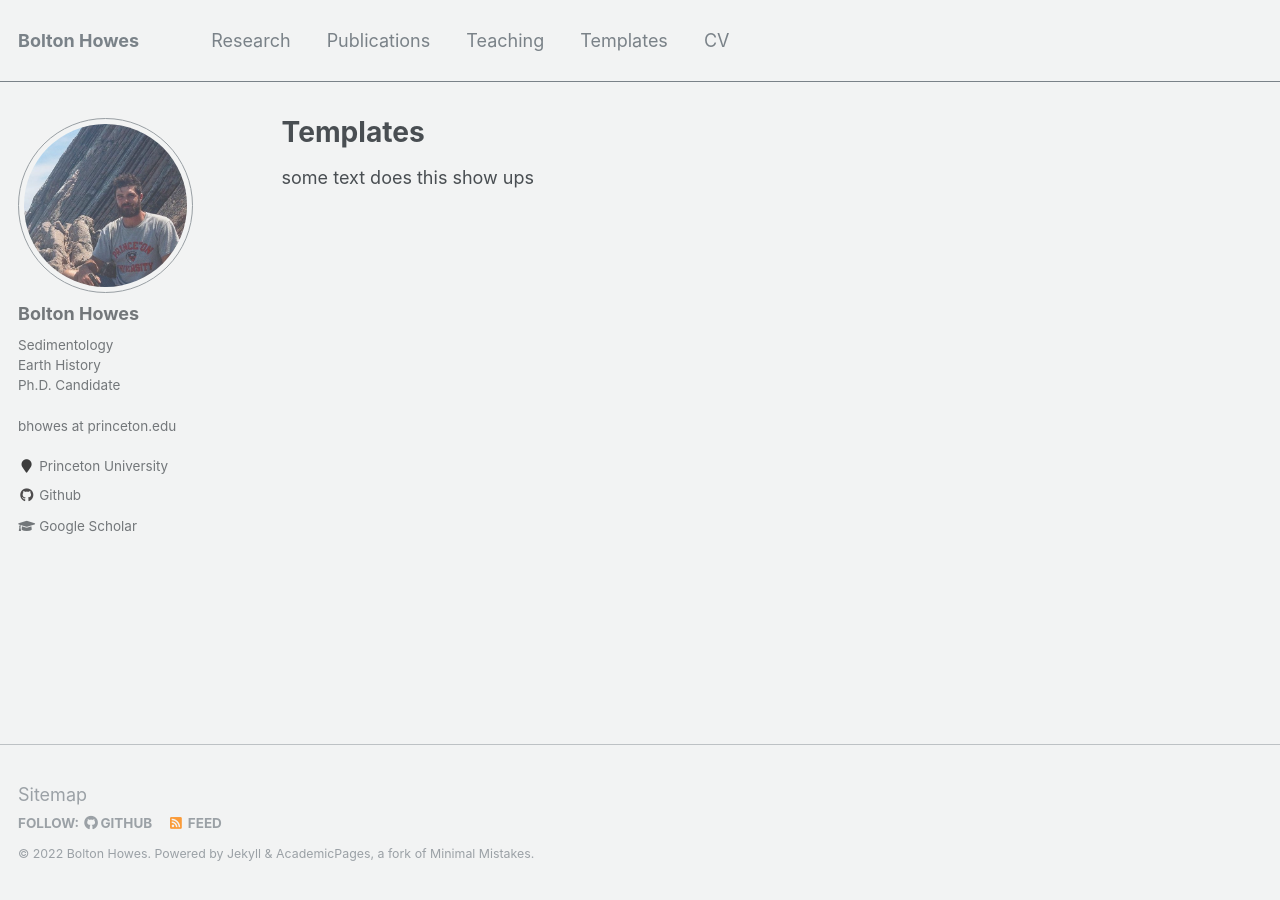
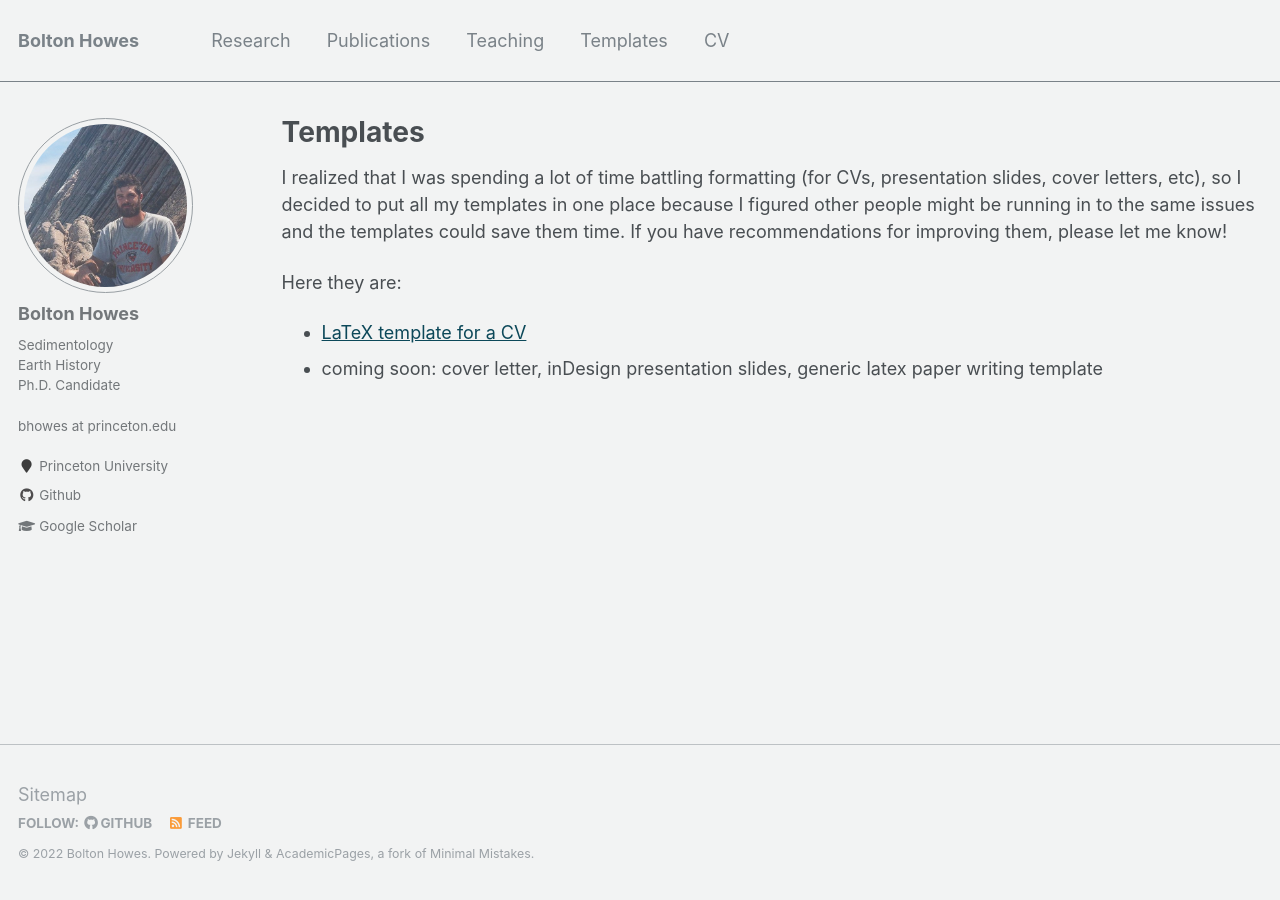
Before and after one commit to boltonhowes22/boltonhowes22.github.io, a Jekyll site: the page built from _pages/templates.md, in a window 1280 px wide. Built offline with Jekyll 4.4.1, drawn with Linux system fonts in a browser that asks for light colours.

Commit message:
Update templates.md
moved the test

```diff
--- a/_pages/templates.md
+++ b/_pages/templates.md
@@ -4,7 +4,14 @@ title: "Templates"
 permalink: /templates/
 author_profile: true
 ---
-some text does this show ups
+I realized that I was spending a lot of time battling formatting (for CVs, presentation slides, cover letters, etc), so I decided to put all my templates in one place because I figured other people might be running in to the same issues and the templates could save them time. If you have recommendations for improving them, please let me know!
+
+
+Here they are:
+ - [LaTeX template for a CV](https://boltonhowes22.github.io/files/cv.tex)
+ - coming soon: cover letter, inDesign presentation slides, generic latex paper writing template
+
+
 {% include base_path %}
 
 
```
